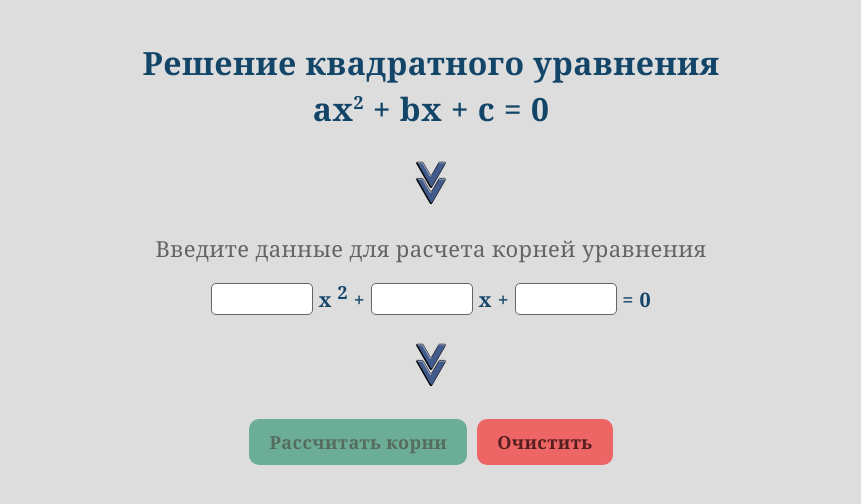
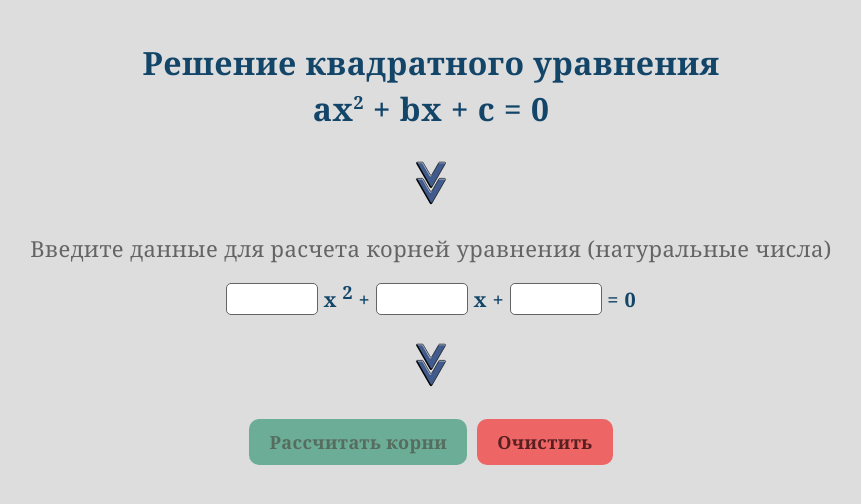
Before and after one commit to Dasha1801/quadratic_equation, a React (Vite) app: page / in a window 1280 px wide. Shown: the top 504 px of the page, without its empty margins (209-1070 px from the left). Built offline with nearby package versions, Linux system fonts and the light colour scheme.

Commit message:
refactor: change isDisabled method

```diff
--- a/src/components/app/index.tsx
+++ b/src/components/app/index.tsx
@@ -31,7 +31,7 @@ const App = () => {
   }
 
   const isDisabled = useMemo(
-    () => Object.values(state).some((val) => val === ''),
+    () => Object.values(state).some((val) => !Number(val)),
     [state]
   )
 
--- a/src/components/enterUserData/index.tsx
+++ b/src/components/enterUserData/index.tsx
@@ -9,7 +9,9 @@ interface IPropsData {
 const EnterUserData = ({ data: { a, b, c }, onChange }: IPropsData) => {
   return (
     <div className="wrapperData">
-      <div className="text">Введите данные для расчета корней уравнения</div>
+      <div className="text">
+        Введите данные для расчета корней уравнения (натуральные числа)
+      </div>
       <div className="expression">
         <input
           value={a}
--- a/src/style.scss
+++ b/src/style.scss
@@ -37,5 +37,5 @@ input {
   background-color: var(--color-white);
   border-radius: 5px;
   border: 1px solid var(--color-gray-medium);
-  padding: 0 10px;
+  padding-right: 10px;
 }
```
